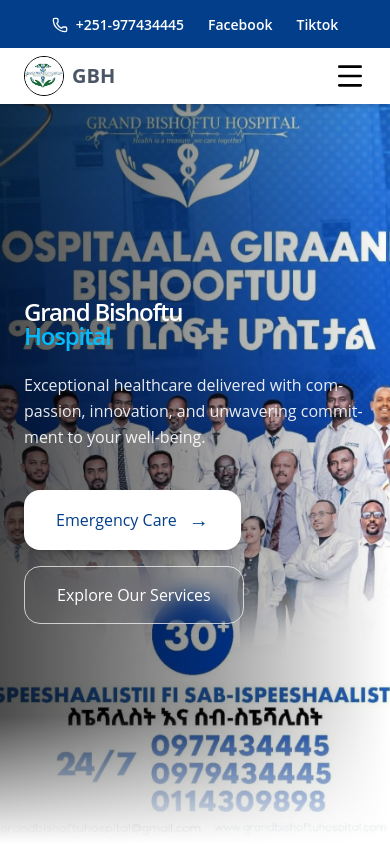
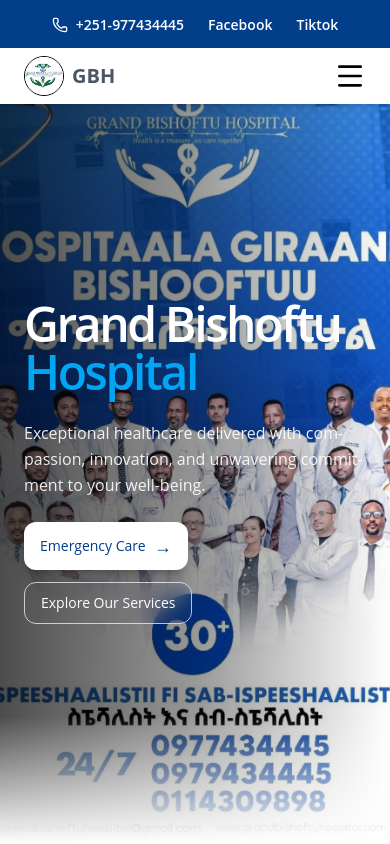
Before and after one commit to Tsedniya/Grand_Bishoftu_Hospital, a React (Vite) app in the folder myapp/: page / in a window 390 px wide. Shown: the top 844 px of the page. Built offline with nearby package versions, Linux system fonts and the light colour scheme.

Commit message:
Frontend:hero

```diff
--- a/myapp/src/components/ContactForm.jsx
+++ b/myapp/src/components/ContactForm.jsx
@@ -68,7 +68,7 @@
   };
 
   return (
-    <div className="relative w-full min-h-screen flex items-center justify-center py-12 -mt-10 md:mt-0 overflow-hidden">
+    <div className="relative w-full min-h-screen flex items-center justify-center py-12 mt-5 overflow-hidden">
       {/* Background Image */}
       <img
         src={patient}
--- a/myapp/src/components/Hero.jsx
+++ b/myapp/src/components/Hero.jsx
@@ -32,10 +32,10 @@
               animate={{ opacity: 1, y: 0 }}
               transition={{ duration: 1, ease: "easeOut" }}
             >
-              <h1 className="text-2xl sm:text-5xl lg:text-7xl font-semibold text-white tracking-tighter leading-none">
+              <h1 className="text-5xl sm:text-6xl lg:text-7xl font-semibold text-white tracking-tighter leading-none">
                 Grand Bishoftu
                 <br />
-                <span className="text-sky-400">Hospital</span>
+                <span className="text-sky-500">Hospital</span>
               </h1>
             </motion.div>
 
@@ -55,22 +55,25 @@
               initial={{ opacity: 0, y: 30 }}
               animate={{ opacity: 1, y: 0 }}
               transition={{ delay: 0.6, duration: 0.9 }}
-              className="flex flex-wrap gap-4 mt-10"
+              className="flex flex-wrap gap-3 sm:gap-4 mt-6 sm:mt-10"
             >
               {/* Emergency Button */}
               <Link to="/contact">
                 <button
-                  className="group px-8 py-4 bg-white text-[#023E8A] font-medium rounded-2xl
+                  className="group px-4 py-2.5 sm:px-8 sm:py-4
+                  bg-white text-[#023E8A]
+                  text-sm sm:text-base
+                  font-medium rounded-xl sm:rounded-2xl
                   hover:bg-[#023E8A] hover:text-white
                   transition-all duration-300 ease-out
-                  flex items-center gap-3
+                  flex items-center gap-2 sm:gap-3
                   shadow-lg shadow-black/20 hover:shadow-2xl
                   hover:-translate-y-1 hover:scale-105"
                 >
                   <span>Emergency Care</span>
 
                   <span
-                    className="text-xl transition-transform duration-300
+                    className="text-lg sm:text-xl transition-transform duration-300
                     group-hover:translate-x-1 group-hover:rotate-12"
                   >
                     →
@@ -81,8 +84,11 @@
               {/* Services Button */}
               <Link to="/services">
                 <button
-                  className="group px-8 py-4 border border-white/70 text-white font-medium
-                  rounded-2xl backdrop-blur-md
+                  className="group px-4 py-2.5 sm:px-8 sm:py-4
+                  border border-white/70 text-white
+                  text-sm sm:text-base
+                  font-medium rounded-xl sm:rounded-2xl
+                  backdrop-blur-md
                   hover:bg-white hover:text-[#023E8A]
                   transition-all duration-300 ease-out
                   hover:-translate-y-1 hover:scale-105
--- /dev/null
+++ b/myapp/src/components/HospitalStats.jsx
@@ -0,0 +1,65 @@
+import React from "react";
+import { motion } from "framer-motion";
+import { Users, UserRound, Building2, FlaskConical, Clock, Heart } from "lucide-react";
+
+const stats = [
+  {
+    icon: <Users className="w-10 h-10 text-[#023E8A]" />,
+    number: "15,000+",
+    label: "Patients Treated",
+    suffix: "",
+  },
+  {
+    icon: <UserRound className="w-10 h-10 text-[#023E8A]" />,
+    number: "30+",
+    label: "Expert Doctors",
+    suffix: "",
+  },
+  {
+    icon: <Building2 className="w-10 h-10 text-[#023E8A]" />,
+    number: "15",
+    label: "Departments",
+    suffix: "",
+  },
+  {
+    icon: <Heart className="w-10 h-10 text-[#023E8A]" />,
+    number: "98",
+    label: "Patient Satisfaction",
+    suffix: "%",
+  },
+];
+
+const HospitalStats = () => {
+  return (
+    <section className="py-16 bg-gray-100 mb-14">
+      <div className="max-w-7xl mx-auto px-6 lg:px-8">
+        <div className="grid grid-cols-2 md:grid-cols-2 lg:grid-cols-4 gap-8 lg:gap-6 place-items-center">
+            {stats.map((stat, index) => (
+                <motion.div
+                key={index}
+                initial={{ opacity: 0, y: 30 }}
+                whileInView={{ opacity: 1, y: 0 }}
+                transition={{ delay: index * 0.08 }}
+                className="flex flex-col items-center text-center group w-full max-w-[220px]"
+                >
+                <div className="mb-5 p-4 bg-[#023E8A]/5 rounded-2xl group-hover:bg-[#023E8A]/10 transition-colors">
+                    {stat.icon}
+                </div>
+
+                <h3 className="text-4xl lg:text-5xl font-bold text-[#023E8A] tracking-tighter">
+                    {stat.number}
+                    <span className="text-3xl">{stat.suffix}</span>
+                </h3>
+
+                <p className="mt-3 text-gray-600 font-medium">
+                    {stat.label}
+                </p>
+                </motion.div>
+            ))}
+            </div>
+      </div>
+    </section>
+  );
+};
+
+export default HospitalStats;
--- a/myapp/src/components/Meet.jsx
+++ b/myapp/src/components/Meet.jsx
@@ -65,7 +65,7 @@
   const movePercent = 100 / visibleCards;
 
   return (
-   <div className="bg-white pt-10 pb-20 px-4 sm:px-[5vw] md:px-[7vw] lg:px-[9vw] mb-10 -mt-10 md:-mt-20 lg:mt-10">
+   <div className="bg-white pt-10 pb-20 px-4 sm:px-[5vw] md:px-[7vw] lg:px-[9vw] mb-2 -mt-10 md:-mt-20 lg:mt-10">
       {/* Title */}
       <div className="text-center max-w-2xl mx-auto mb-10 sm:mb-14">
         <h3 className="text-3xl sm:text-4xl lg:text-5xl font-semibold text-[#023E8A] tracking-tighter leading-tight">
--- a/myapp/src/pages/Home.jsx
+++ b/myapp/src/pages/Home.jsx
@@ -7,6 +7,7 @@
 import Frequently from  '../components/Frequently'
 import Partners from "../components/partners";
 import LatestNewsEvents from '../components/LatestNewsEvents';
+import HospitalStats from '../components/HospitalStats'
 
 
 const Home = () => {
@@ -16,6 +17,7 @@
       <Homeone/>
       <Hometwo/>
       <Meet/>
+      <HospitalStats/>
       <ContactForm/>
       <LatestNewsEvents />
       <Partners />
```
